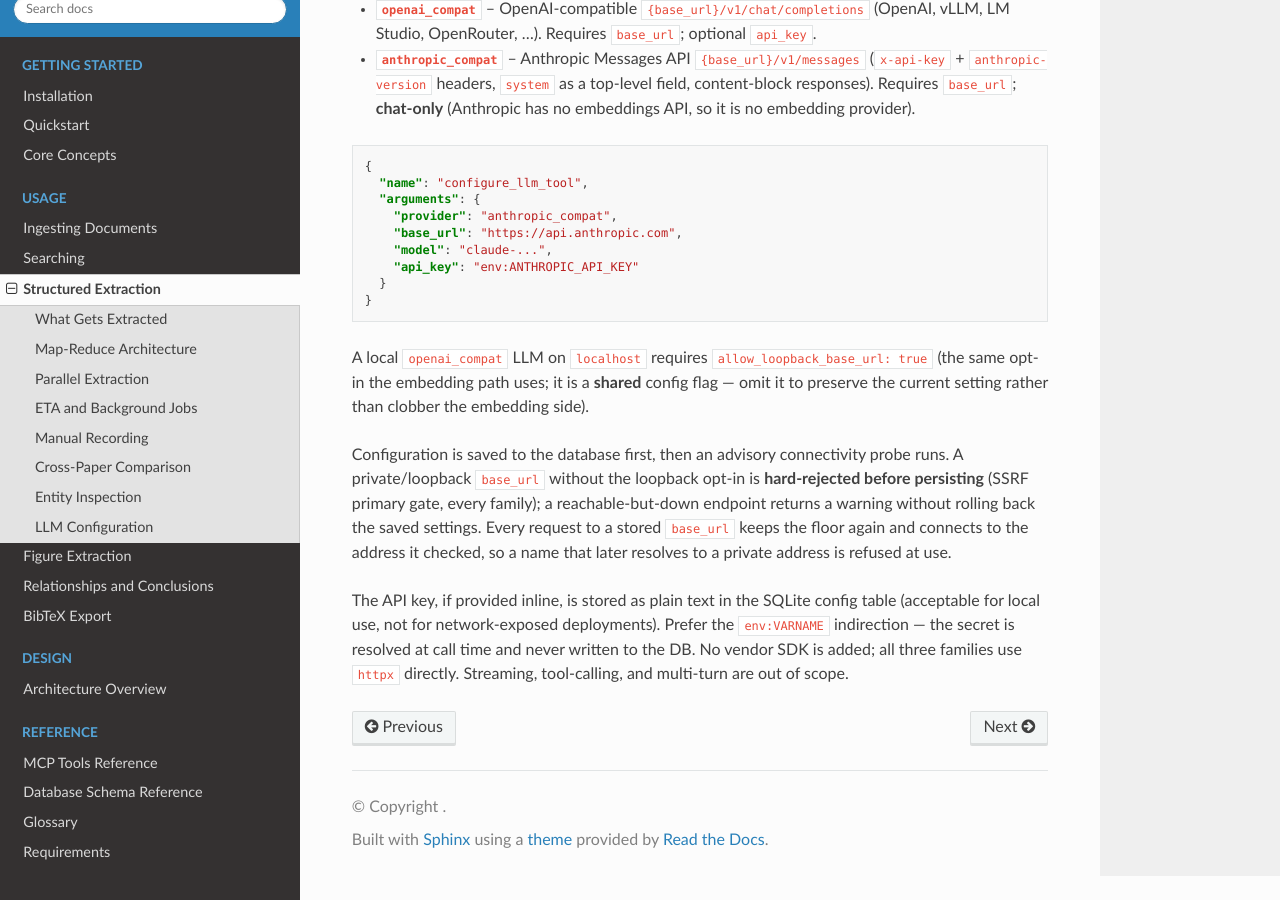
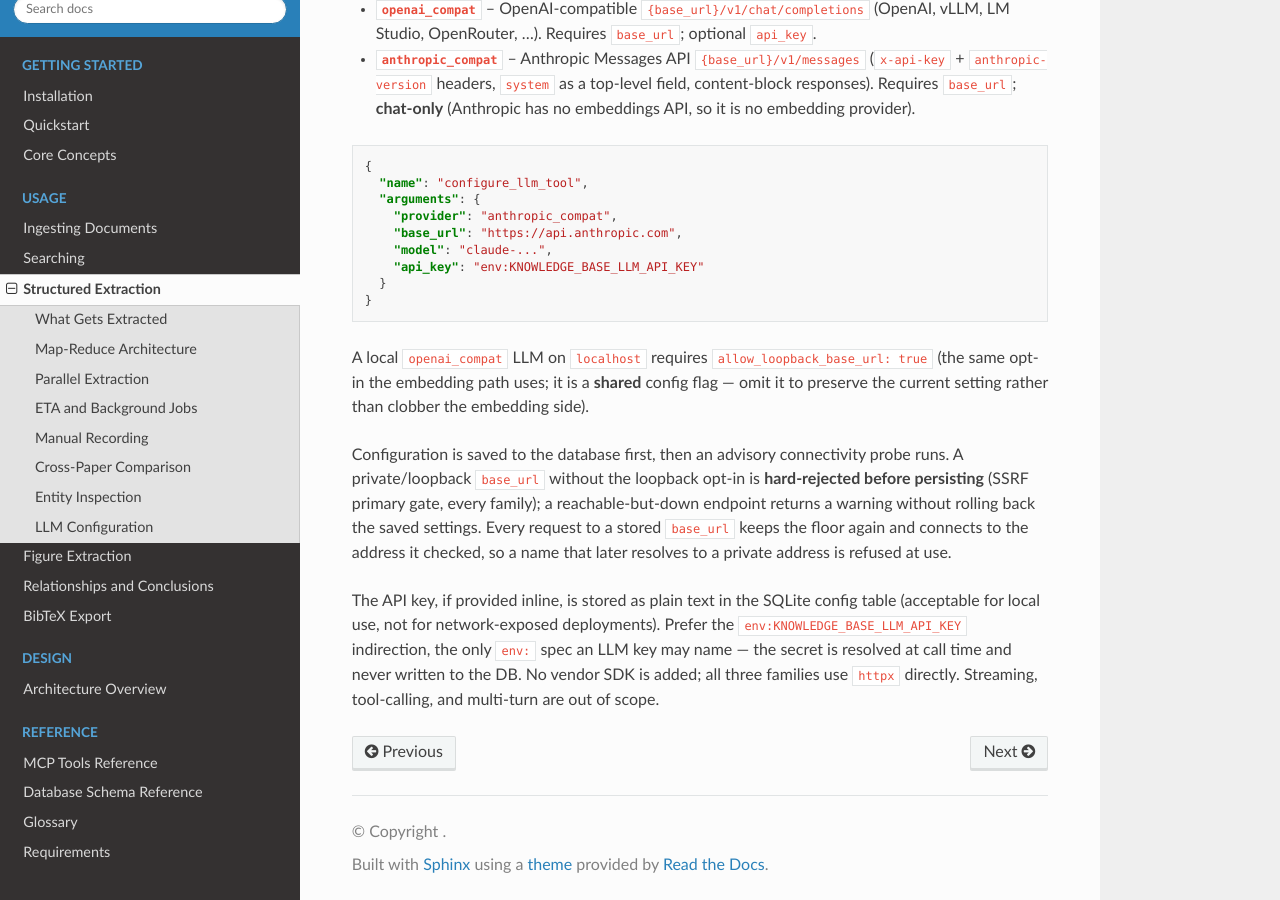
Before and after one commit to dutiona/knowledge-base, a Sphinx documentation site: the page built from docs/usage/structured-extraction.md, in a window 1280 px wide and 900 px high, scrolled down 4314 px. Built offline with Sphinx 7.4.7 and the Read the Docs theme 3.1.0, drawn with Linux system fonts in a browser that asks for light colours.

Commit message:
docs(extraction): name the only env: source an LLM key accepts
The anthropic_compat example used env:ANTHROPIC_API_KEY and the text
recommended any env:VARNAME, but since #569 an LLM key is an inline value
or exactly env:KNOWLEDGE_BASE_LLM_API_KEY; the documented example was
refused by configure_llm.

````diff
--- a/docs/usage/structured-extraction.md
+++ b/docs/usage/structured-extraction.md
@@ -180,7 +180,7 @@ Three chat API families are supported (organized by family, not vendor —
     "provider": "anthropic_compat",
     "base_url": "https://api.anthropic.com",
     "model": "claude-...",
-    "api_key": "env:ANTHROPIC_API_KEY"
+    "api_key": "env:KNOWLEDGE_BASE_LLM_API_KEY"
   }
 }
 ```
@@ -196,6 +196,6 @@ back the saved settings. Every request to a stored `base_url` keeps the floor ag
 the address it checked, so a name that later resolves to a private address is refused at use.
 
 The API key, if provided inline, is stored as plain text in the SQLite config table (acceptable
-for local use, not for network-exposed deployments). Prefer the `env:VARNAME` indirection — the
-secret is resolved at call time and never written to the DB. No vendor SDK is added; all three
+for local use, not for network-exposed deployments). Prefer the `env:KNOWLEDGE_BASE_LLM_API_KEY` indirection, the only `env:` spec an LLM key may name —
+the secret is resolved at call time and never written to the DB. No vendor SDK is added; all three
 families use `httpx` directly. Streaming, tool-calling, and multi-turn are out of scope.
````
